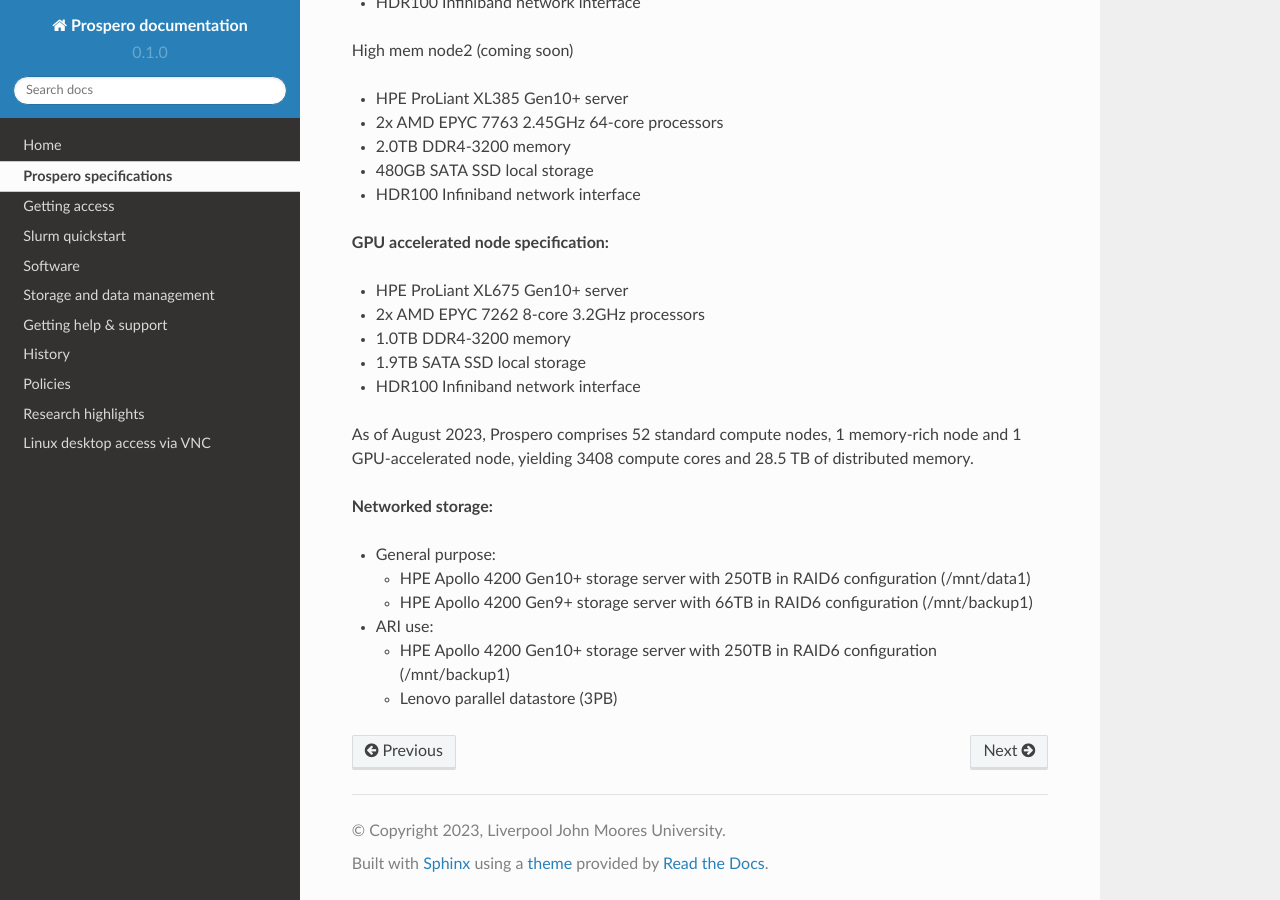
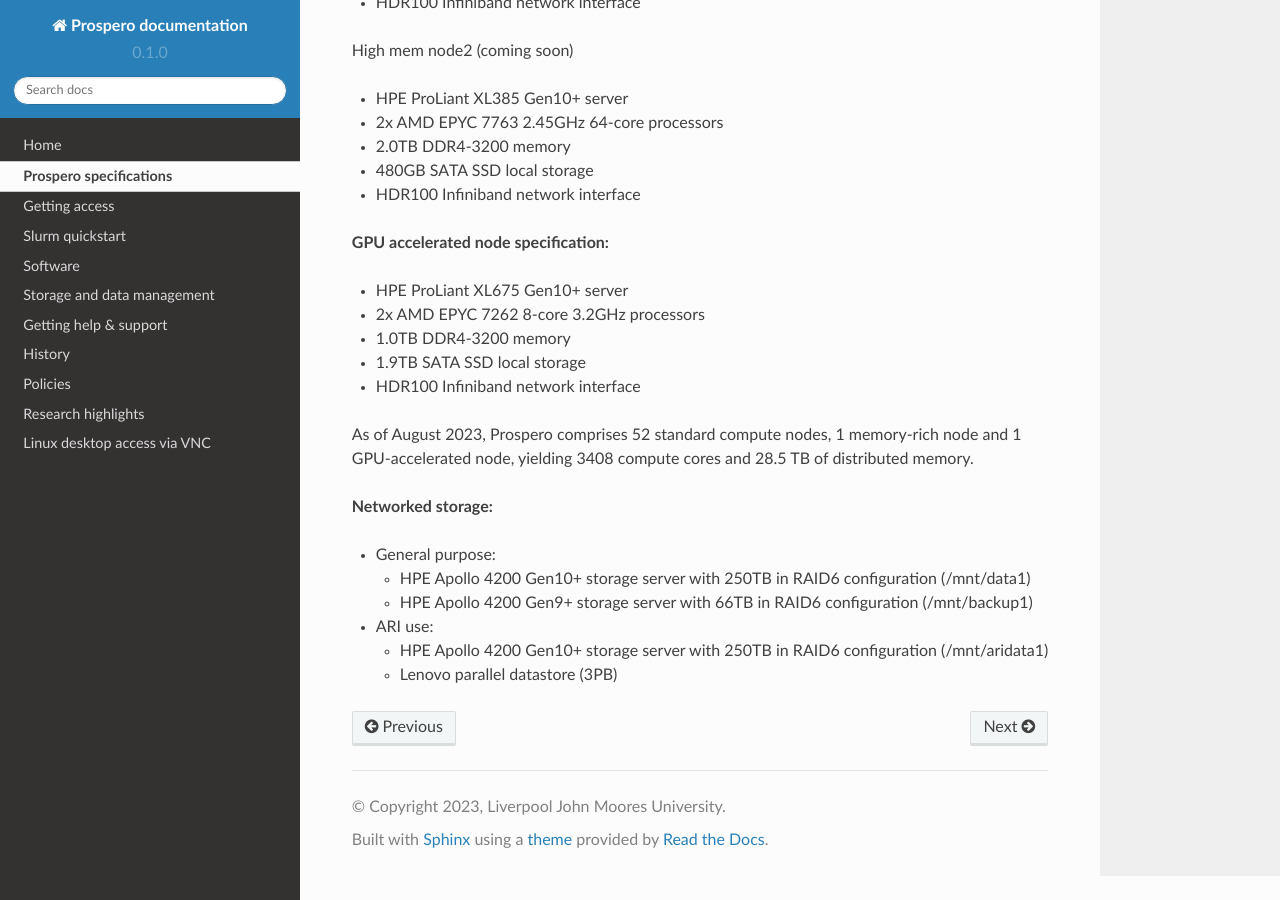
Before and after one commit to astrcrai/prospero-docs, a Sphinx documentation site: the page built from docs/source/specifications.rst, in a window 1280 px wide and 900 px high, scrolled down 673 px. Built offline with Sphinx 7.4.7 and the Read the Docs theme 2.0.0, drawn with Linux system fonts in a browser that asks for light colours.

Commit message:
Update specifications.rst

```diff
--- a/docs/source/specifications.rst
+++ b/docs/source/specifications.rst
@@ -48,5 +48,5 @@
 
 * ARI use:
 
-  * HPE Apollo 4200 Gen10+ storage server with 250TB in RAID6 configuration (/mnt/backup1)
+  * HPE Apollo 4200 Gen10+ storage server with 250TB in RAID6 configuration (/mnt/aridata1)
   * Lenovo parallel datastore (3PB)
```
